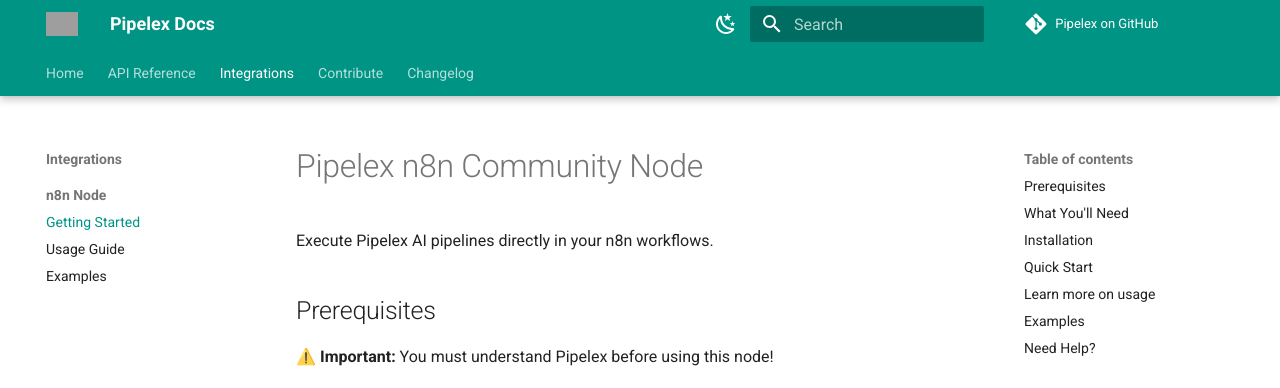
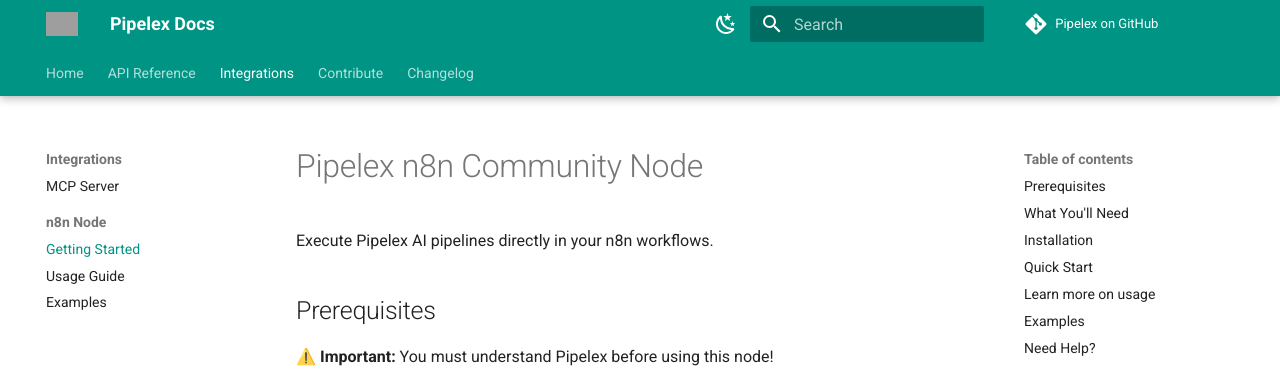
Before and after one commit to Pipelex/n8n-nodes-pipelex, an MkDocs documentation site: the page built from docs/index.md, in a window 1280 px wide. Shown: the top 388 px of the page. Built offline with MkDocs 1.6.1 and Material for MkDocs 9.7.7, drawn with Linux system fonts in a browser that asks for light colours; comment, search, counter and statistics services are not loaded; grey boxes are pictures that could not be loaded.

Commit message:
add mcp integration

```diff
--- a/mkdocs.yml
+++ b/mkdocs.yml
@@ -76,6 +76,7 @@
   - Home: https://docs.pipelex.com/
   - API Reference: https://pipelex.github.io/pipelex-api/
   - Integrations:
+    - MCP Server: https://pipelex.github.io/pipelex-mcp/
     - n8n Node:
       - Getting Started: index.md
       - Usage Guide: usage.md
```
